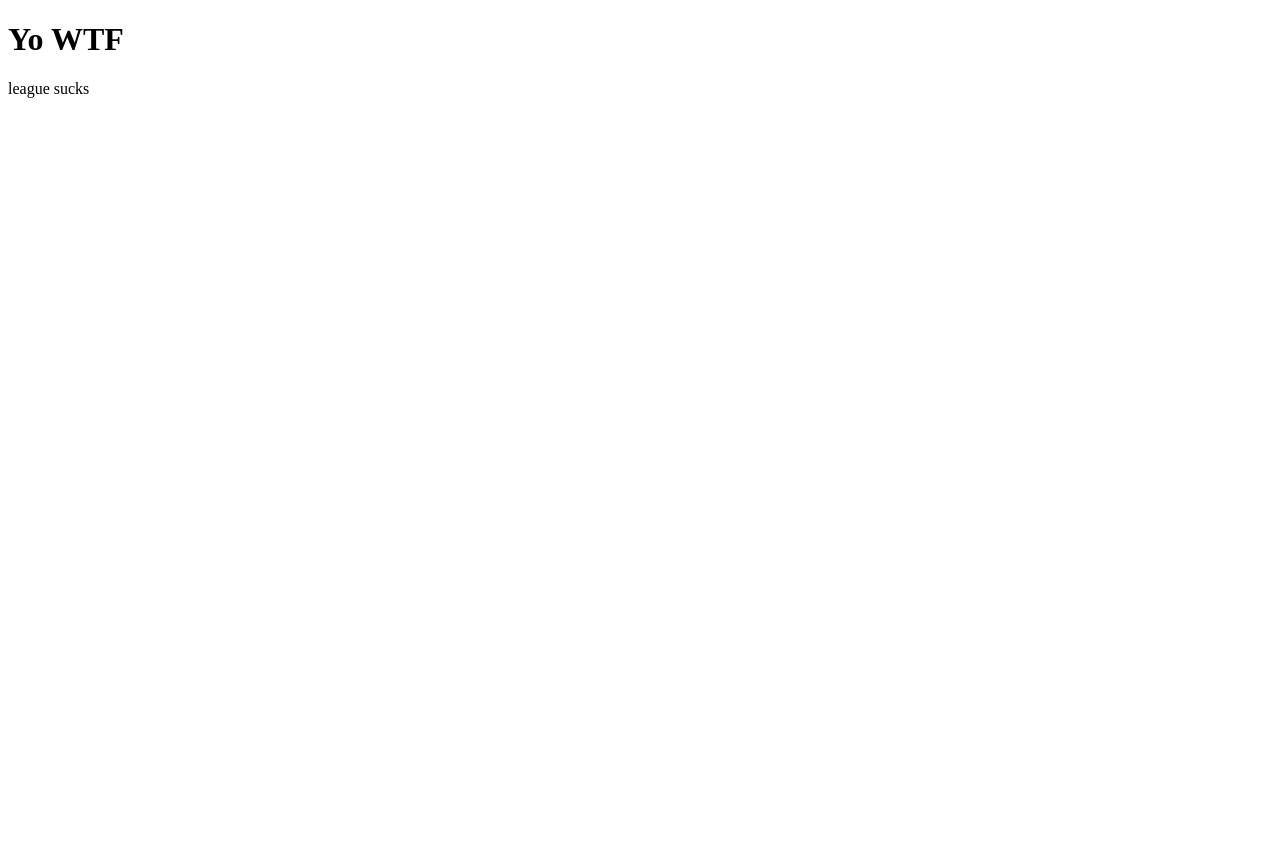
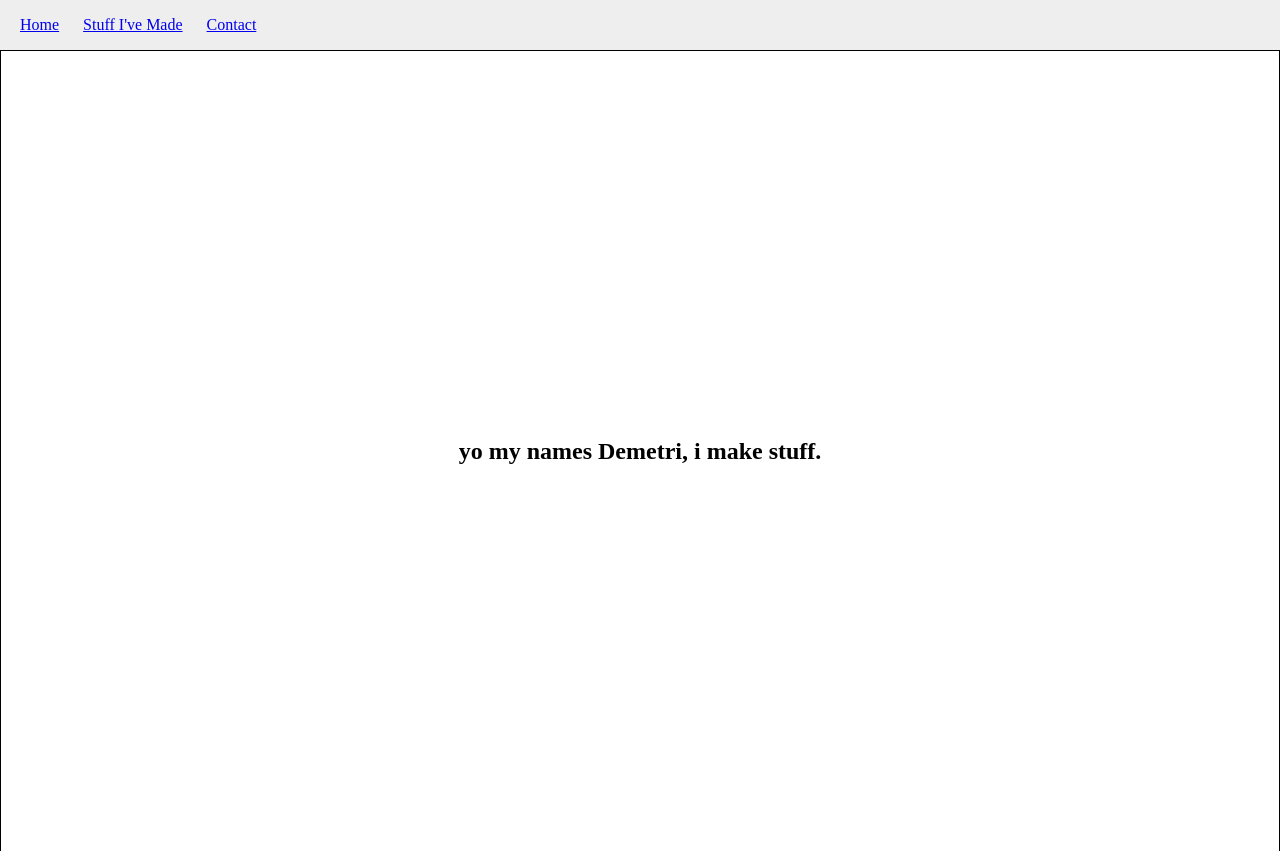
Before and after one commit to Dnekos/Dnekos.github.io, a plain HTML site: page index.html in a window 1280 px wide. Shown: the top 851 px of the page. Before the commit the page ends 800 px from the top, so only its background shows below. Drawn offline with Linux system fonts and the light colour scheme.

Commit message:
started actually making the site
using https://codetheweb.blog/steps-to-creating-a-website/ as base

```diff
--- a/index.html
+++ b/index.html
@@ -1,7 +1,48 @@
 <!DOCTYPE html>
 <html>
-<body>
-<h1>Yo WTF</h1>
-<p>league sucks</p>
-</body>
+	<head>
+		<title>Demetrius Nekos' Site</title>
+		<link rel="stylesheet" href="style.css">
+	</head>
+	<body>
+		<header>
+			<nav>
+				<ul>
+						<li><a href="#home">Home</a></li>
+						<li><a href="#projects">Stuff I've Made</a></li>
+						<li><a href="#contact">Contact</a></li>
+				</ul>
+			</nav>
+		</header>
+		<main>
+			<section id="home">
+                <div class="section-inner">
+                    <h1>yo my names Demetri, i make stuff.</h1>
+                </div>
+            </section>
+			<section id="projects">
+                <div class="section-inner">
+                    <h2>stuff ive made</h2>
+                    <p>i go to school for Game Programming, im pretty decent and have done stuff.</p>
+                    <h3>the STUFF</h3>
+                    <ul>
+                        <li>Captain Hookfoot</li>
+                        <li>Visvi</li>
+                        <li>Funny Worm Game</li>
+                    </ul>
+                </div>
+            </section>
+			<section id="contact">
+                <div class="section-inner">
+                    <h2>Contact me</h2>
+                    <p>yo im at:</p>
+                    <ul>
+                        <li><a href="https://github.com/Dnekos">Github</a></li>
+                        <li><a href="https://dnekos.itch.io/">Itch.io</a></li>
+                    </ul>
+                    <p>Or, you can <a href="demetrius.nekos@mymail.champlain.edu">send me an email</a>.</p>
+                </div>
+            </section>
+		</main>
+	</body>
 </html>
--- /dev/null
+++ b/style.css
@@ -0,0 +1,46 @@
+body {
+    margin: 0;
+    margin-top: 50px;
+}
+
+header {
+    display: flex;
+    position: fixed;
+    top: 0;
+    left: 0;
+    right: 0;
+    height: 50px;
+    line-height: 50px;
+    background-color: #eee;
+}
+
+header * {
+    display: inline;
+    height: 50px;
+}
+
+header ul {
+    padding: 0;
+}
+
+header li {
+    margin-left: 20px;
+}
+
+section {
+    height: 100vh;
+    border: 1px solid black;
+    display: flex;
+    justify-content: center;
+    align-items: center;
+    text-align: center;
+}
+
+#hero .profile-img {
+    width: 300px;
+}
+
+footer {
+    text-align: center;
+    padding: 50px;
+}
```
